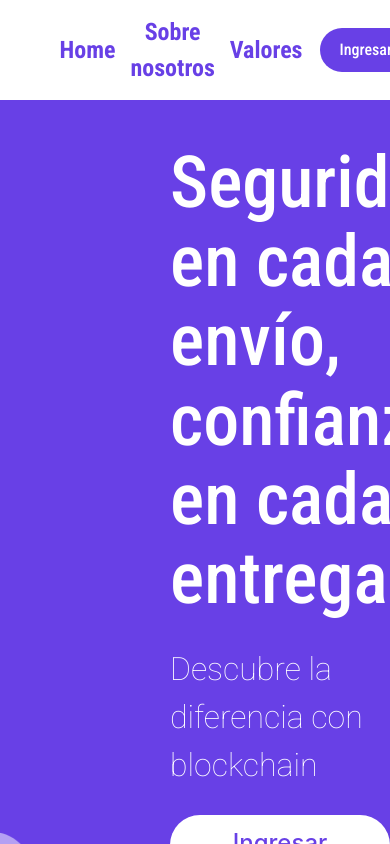
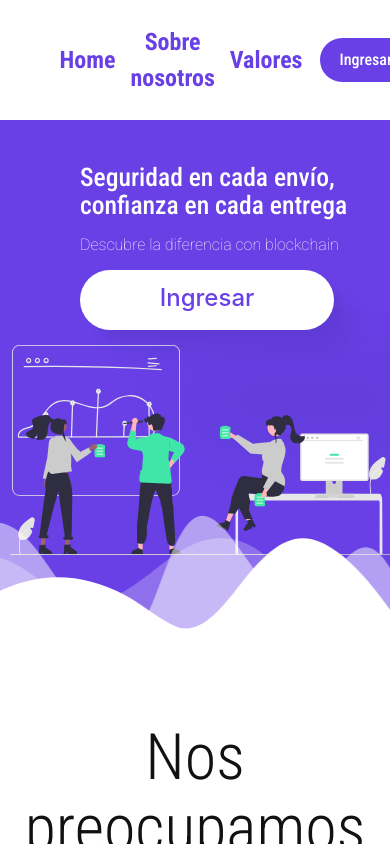
Before and after one commit to NaraHumanoUnlam/TruthTrace.Web, a React (Vite) app in the folder truthtrace-app/: page / in a window 390 px wide. Built offline with nearby package versions, Linux system fonts and the light colour scheme; a web font is replaced by a local one.

Commit message:
responsive hero

```diff
--- a/truthtrace-app/src/components/contact/contact.jsx
+++ b/truthtrace-app/src/components/contact/contact.jsx
@@ -17,9 +17,9 @@
         </div>
         <div class="custom-contact-shapes">
             <svg data-name="Layer 1" xmlns="http://www.w3.org/2000/svg" viewBox="0 0 1200 120" preserveAspectRatio="none">
-                <path d="M0,0V46.29c47.79,22.2,103.59,32.17,158,28,70.36-5.37,136.33-33.31,206.8-37.5C438.64,32.43,512.34,53.67,583,72.05c69.27,18,138.3,24.88,209.4,13.08,36.15-6,69.85-17.84,104.45-29.34C989.49,25,1113-14.29,1200,52.47V0Z" opacity=".25" class="shape-fill"></path>
-                <path d="M0,0V15.81C13,36.92,27.64,56.86,47.69,72.05,99.41,111.27,165,111,224.58,91.58c31.15-10.15,60.09-26.07,89.67-39.8,40.92-19,84.73-46,130.83-49.67,36.26-2.85,70.9,9.42,98.6,31.56,31.77,25.39,62.32,62,103.63,73,40.44,10.79,81.35-6.69,119.13-24.28s75.16-39,116.92-43.05c59.73-5.85,113.28,22.88,168.9,38.84,30.2,8.66,59,6.17,87.09-7.5,22.43-10.89,48-26.93,60.65-49.24V0Z" opacity=".5" class="shape-fill"></path>
-                <path d="M0,0V5.63C149.93,59,314.09,71.32,475.83,42.57c43-7.64,84.23-20.12,127.61-26.46,59-8.63,112.48,12.24,165.56,35.4C827.93,77.22,886,95.24,951.2,90c86.53-7,172.46-45.71,248.8-84.81V0Z" class="shape-fill"></path>
+                <path d="M0,0V46.29c47.79,22.2,103.59,32.17,158,28,70.36-5.37,136.33-33.31,206.8-37.5C438.64,32.43,512.34,53.67,583,72.05c69.27,18,138.3,24.88,209.4,13.08,36.15-6,69.85-17.84,104.45-29.34C989.49,25,1113-14.29,1200,52.47V0Z" opacity=".25" className="shape-fill"></path>
+                <path d="M0,0V15.81C13,36.92,27.64,56.86,47.69,72.05,99.41,111.27,165,111,224.58,91.58c31.15-10.15,60.09-26.07,89.67-39.8,40.92-19,84.73-46,130.83-49.67,36.26-2.85,70.9,9.42,98.6,31.56,31.77,25.39,62.32,62,103.63,73,40.44,10.79,81.35-6.69,119.13-24.28s75.16-39,116.92-43.05c59.73-5.85,113.28,22.88,168.9,38.84,30.2,8.66,59,6.17,87.09-7.5,22.43-10.89,48-26.93,60.65-49.24V0Z" opacity=".5" className="shape-fill"></path>
+                <path d="M0,0V5.63C149.93,59,314.09,71.32,475.83,42.57c43-7.64,84.23-20.12,127.61-26.46,59-8.63,112.48,12.24,165.56,35.4C827.93,77.22,886,95.24,951.2,90c86.53-7,172.46-45.71,248.8-84.81V0Z" className="shape-fill"></path>
             </svg>
         </div>
     </div>
--- a/truthtrace-app/src/components/header/header.css
+++ b/truthtrace-app/src/components/header/header.css
@@ -11,7 +11,7 @@
     width: 100%;
     background: #ffffff;
     text-align: center;
-    height: 100px;
+    height: 10%;
 }
 
 .header__logo {
--- a/truthtrace-app/src/components/header/header.jsx
+++ b/truthtrace-app/src/components/header/header.jsx
@@ -1,29 +1,11 @@
-import React, { useState, useEffect } from 'react';
+import React from 'react';
 import { Link } from 'react-router-dom';
 import './header.css'; // Archivo de estilos para el encabezado
 
 const Header = ({ src }) => {
-    const [scrolled, setScrolled] = useState(false);
-    console.log("EL CSCROLLED ESTA ABAJo")
-    console.log(scrolled)
-
-    useEffect(() => {
-        const handleScroll = () => {
-            const isScrolled = window.scrollY > 0;
-            setScrolled(isScrolled);
-            console.log("esta scrolled??")
-            console.log(isScrolled)
-        };
-
-        window.addEventListener('scroll', handleScroll);
-
-        return () => {
-            window.removeEventListener('scroll', handleScroll);
-        };
-    }, []);
 
     return (
-        <header className={`header ${scrolled ? 'scrolled' : ''}`}>
+        <header className='header'>
             <nav className='menu'>
                 <a href='#home' className="header__logo"><img src={src} alt="logo"/></a>
                 <ul className="header__menu">
@@ -37,4 +19,4 @@
     );
 };
 
-export default Header;
+export default React.memo(Header);
--- a/truthtrace-app/src/components/hero/hero.css
+++ b/truthtrace-app/src/components/hero/hero.css
@@ -115,3 +115,48 @@
 .custom-shape-divider-bottom-1715466709 .shape-fill {
     fill: #FFFFFF;
 }
+
+@media (max-width: 768px)
+{
+    .main
+    {
+        padding-left: 70px;
+        display: flex;
+        flex-direction: column;
+    }
+
+    .hero
+    {
+        flex-direction: column;
+        height: 100%;
+        width: 100%;
+    }
+
+    .img-portada
+    {
+        width: 100%;
+        margin: auto;
+        margin-bottom: 10px;
+    }
+
+    .button-action span
+    {
+        width: 100%;
+    }
+
+    .slogan
+    {
+        width: 80%;
+        font-size: 1.6em;
+    }
+
+    .slogan2
+    { width: 80%;
+        font-size: 1em;
+    }
+
+    .button-action {
+        margin-bottom: 15px;
+        width: 60%;
+    }
+}
```
